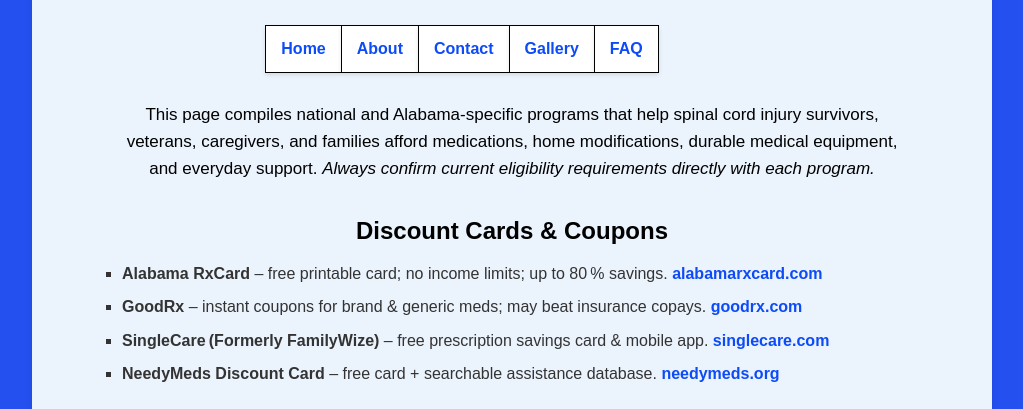
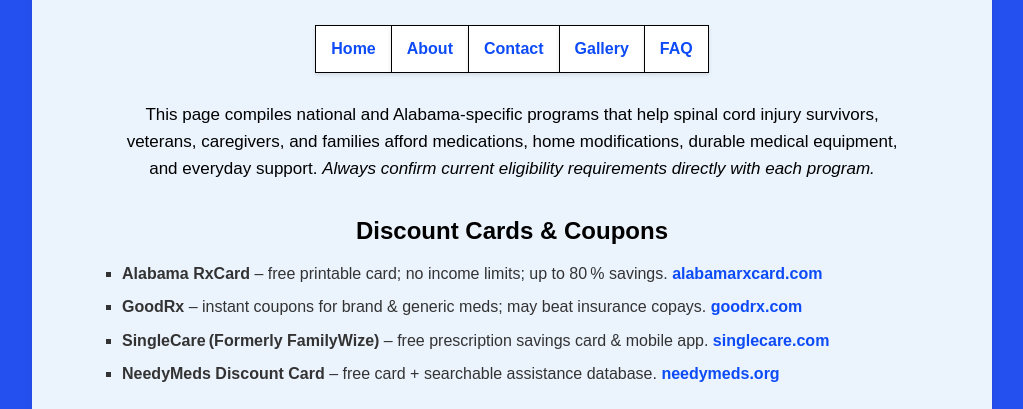
Before and after one commit to ToddString/ilc-site, a plain HTML site: page resources.html in a window 1280 px wide. Shown: the part 361-770 px from the top of the page, without its empty margins (128-1151 px from the left). Drawn offline with Linux system fonts and the light colour scheme.

Commit message:
Update resources.html
iyufgpy;8uo'piopjk

```diff
--- a/resources.html
+++ b/resources.html
@@ -4,7 +4,7 @@
   <meta charset="UTF-8" />
   <meta name="viewport" content="width=device-width, initial-scale=1.0" />
   <title>Financial & Prescription Resources | Spinal Cord Injury Support Group – Mobile, Alabama</title>
-  <meta name="description" content="Extensive list of free or low‑cost prescription, financial aid, home‑modification and community resources for spinal cord injury survivors in Mobile, Alabama." />
+  <meta name="description" content=" Extensive list of free or low‑cost prescription, financial aid, home‑modification and community resources for spinal cord injury survivors in Mobile, Alabama." />
   <meta name="keywords" content="spinal cord injury resources, prescription assistance, home modification grants, Alabama disability resources, patient assistance programs" />
   <link rel="canonical" href="https://spinalinjurysupportmobileal.org/resources.html" />
 
@@ -23,6 +23,7 @@
     /* Logo */
     .logo img{width:150px;height:150px;border-radius:5px;}
     /* Navigation - matching index page exactly */
+    .navigation{display:flex;justify-content:center;width:100%;}
     .navigation ul{
       list-style:none;
       padding:0;
```
